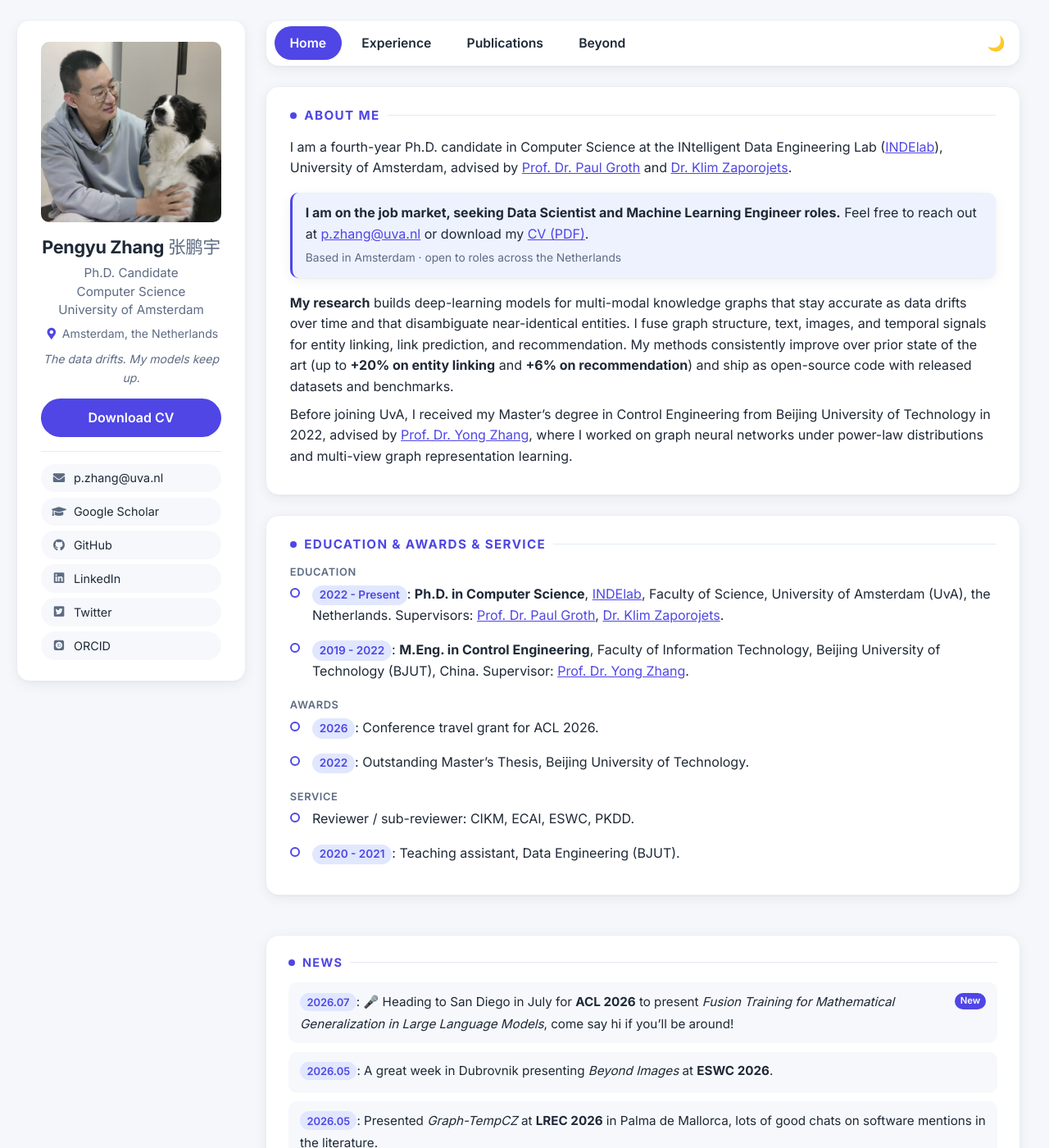
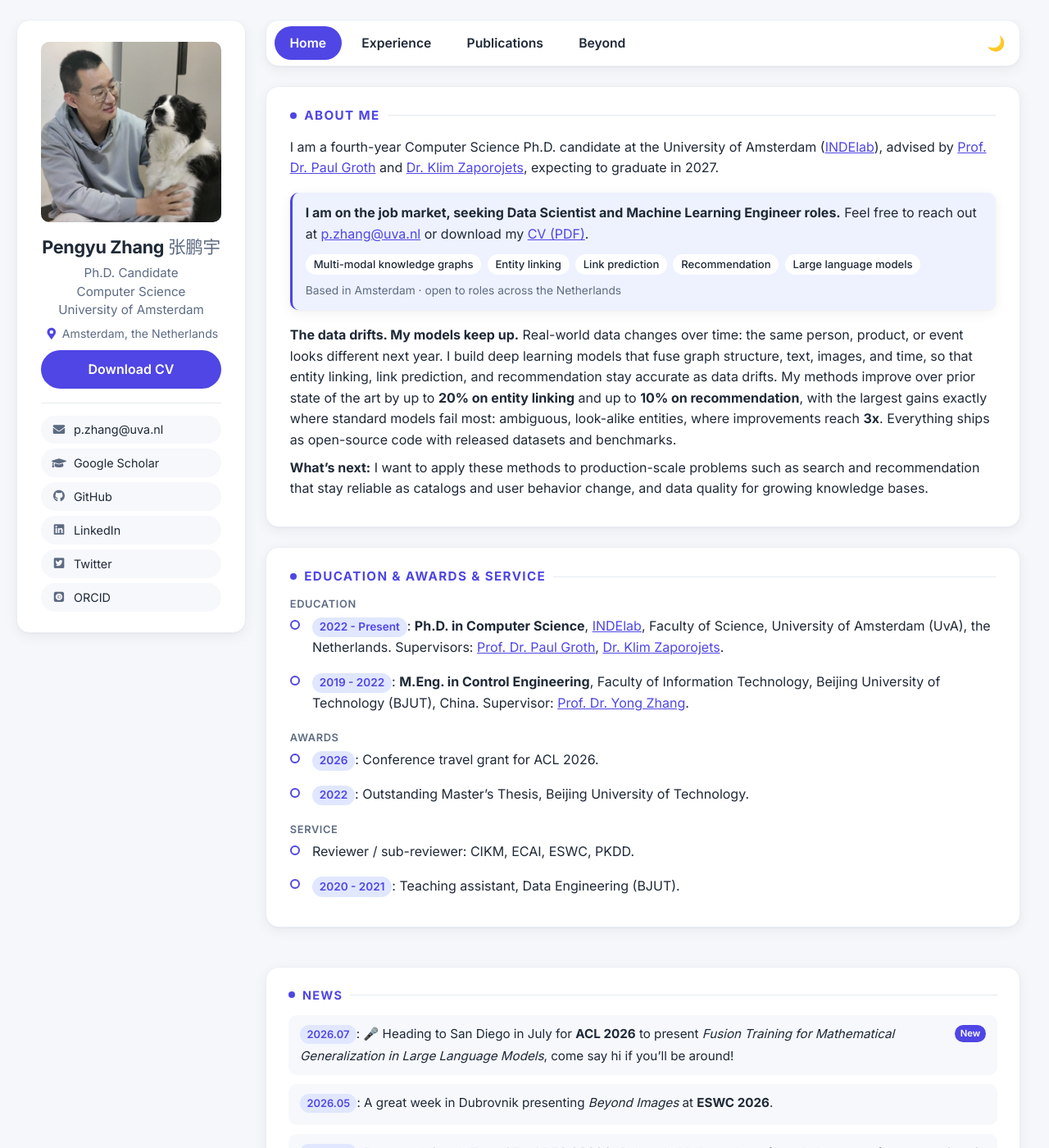
Before and after one commit to pengyu-zhang/pengyu-zhang.github.io, a Jekyll site: the page built from _pages/about.md, in a window 1280 px wide and 1400 px high. Shown: the whole window at 82% size. Built offline with Jekyll 4.4.1, drawn with Linux system fonts in a browser that asks for light colours; some web fonts are replaced.

Commit message:
About Me: rework copy, move interest chips into callout, drop sidebar tagline
Tagline now opens the research paragraph as a bold lead. Updated
numbers (20% EL, 10% rec, 3x on ambiguous entities) to match the
refreshed CV, which is also updated here. Interest chips live inside
the job callout on card-bg pills; expected graduation 2027 added.

Co-Authored-By: Claude Fable 5 <noreply@anthropic.com>

```diff
--- a/_includes/author-profile.html
+++ b/_includes/author-profile.html
@@ -9,8 +9,6 @@
   <p class="profile-card__role">Ph.D. Candidate<br>Computer Science<br>{{ author.employer }}</p>
 
   <p class="profile-card__location"><i class="fas fa-fw fa-map-marker-alt" aria-hidden="true"></i> Amsterdam, the Netherlands</p>
-
-  <p class="profile-card__tagline">{{ site.description }}</p>
 
   <a class="profile-card__cta" href="/pdf/CV.pdf">Download CV</a>
 
--- a/_pages/about.md
+++ b/_pages/about.md
@@ -2,7 +2,7 @@
 permalink: /
 title: ""
 excerpt: ""
-description: "Fourth-year Computer Science Ph.D. candidate at the University of Amsterdam, building multi-modal and temporal knowledge-graph models for entity linking, link prediction, and recommendation. On the job market for Data Scientist and Machine Learning Engineer roles."
+description: "Fourth-year Computer Science Ph.D. candidate at the University of Amsterdam, building deep learning models that fuse graph structure, text, images, and time to keep entity linking, link prediction, and recommendation accurate as data drifts. On the job market for Data Scientist and Machine Learning Engineer roles."
 author_profile: true
 redirect_from:
   - /about/
--- a/_pages/includes/intro.md
+++ b/_pages/includes/intro.md
@@ -1,12 +1,19 @@
 # About Me
 
-I am a fourth-year Ph.D. candidate in Computer Science at the INtelligent Data Engineering Lab ([INDElab](https://indelab.org/)), University of Amsterdam, advised by [Prof. Dr. Paul Groth](https://pgroth.com) and [Dr. Klim Zaporojets](https://klimzaporojets.github.io/).
+I am a fourth-year Computer Science Ph.D. candidate at the University of Amsterdam ([INDElab](https://indelab.org/)), advised by [Prof. Dr. Paul Groth](https://pgroth.com) and [Dr. Klim Zaporojets](https://klimzaporojets.github.io/), expecting to graduate in 2027.
 
 <div class="job-callout" markdown="1">
-**I am on the job market, seeking Data Scientist and Machine Learning Engineer roles.** Feel free to reach out at [p.zhang@uva.nl](mailto:p.zhang@uva.nl) or download my [CV (PDF)](/pdf/CV.pdf).
-<br><span class="job-callout__meta">Based in Amsterdam · open to roles across the Netherlands</span>
+**I am on the job market, seeking Data Scientist and Machine Learning Engineer roles.** Feel free to reach out at [p.zhang@uva.nl](mailto:p.zhang@uva.nl) or download my [CV&nbsp;(PDF)](/pdf/CV.pdf).
+<ul class="skill-chips intro-chips">
+  <li>Multi-modal knowledge graphs</li>
+  <li>Entity linking</li>
+  <li>Link prediction</li>
+  <li>Recommendation</li>
+  <li>Large language models</li>
+</ul>
+<span class="job-callout__meta">Based in Amsterdam · open to roles across the Netherlands</span>
 </div>
 
-**My research** builds deep-learning models for multi-modal knowledge graphs that stay accurate as data drifts over time and that disambiguate near-identical entities. I fuse graph structure, text, images, and temporal signals for entity linking, link prediction, and recommendation. My methods consistently improve over prior state of the art (up to **+20% on entity linking** and **+6% on recommendation**) and ship as open-source code with released datasets and benchmarks.
+**The data drifts. My models keep up.** Real-world data changes over time: the same person, product, or event looks different next year. I build deep learning models that fuse graph structure, text, images, and time, so that entity linking, link prediction, and recommendation stay accurate as data drifts. My methods improve over prior state of the art by up to **20% on entity linking** and up to **10% on recommendation**, with the largest gains exactly where standard models fail most: ambiguous, look-alike entities, where improvements reach **3x**. Everything ships as open-source code with released datasets and benchmarks.
 
-Before joining UvA, I received my Master's degree in Control Engineering from Beijing University of Technology in 2022, advised by [Prof. Dr. Yong Zhang](https://scholar.google.com/citations?user=UAaN_RAAAAAJ&hl=en&oi=ao), where I worked on graph neural networks under power-law distributions and multi-view graph representation learning.
+**What's next:** I want to apply these methods to production-scale problems such as search and recommendation that stay reliable as catalogs and user behavior change, and data quality for growing knowledge bases.
--- a/_sass/_theme.scss
+++ b/_sass/_theme.scss
@@ -811,6 +811,14 @@ body::after {
   }
 }
 
+/* research-interest chips inside the job callout: card-bg pills so they stand
+   out on the tinted callout surface (--tint-bg would blend into it) */
+.intro-chips {
+  margin: 0.7em 0 0.2em;
+
+  li { background: var(--card-bg); }
+}
+
 /* ==========================================================================
    PHOTO WALL (Beyond) — masonry-ish columns
    ========================================================================== */
```
Also changed, not shown: 1 other file.
